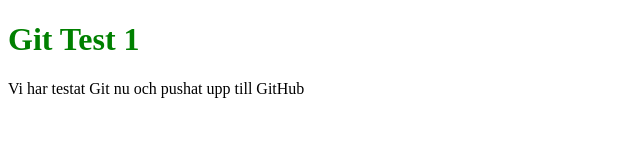
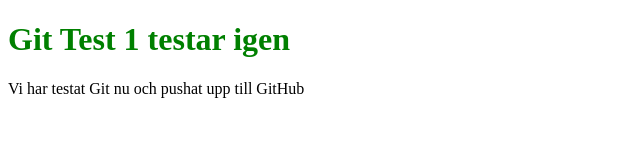
Before and after one commit to tovalundgren/Git-test, a plain HTML site: page index.html in a window 1280 px wide. Shown: the whole page, without its empty margins (0-640 px from the left). Drawn offline with Linux system fonts and the light colour scheme; files that its build step writes are made by us from their sources.

```diff
--- a/index.html
+++ b/index.html
@@ -7,7 +7,7 @@
     <link rel="stylesheet" href="/Git-test1/style.css">
 </head>
 <body>
-    <h1>Git Test 1</h1>
+    <h1>Git Test 1 testar igen</h1>
     <p>Vi har testat Git nu och pushat upp till GitHub</p>
 </body>
 </html>
```
